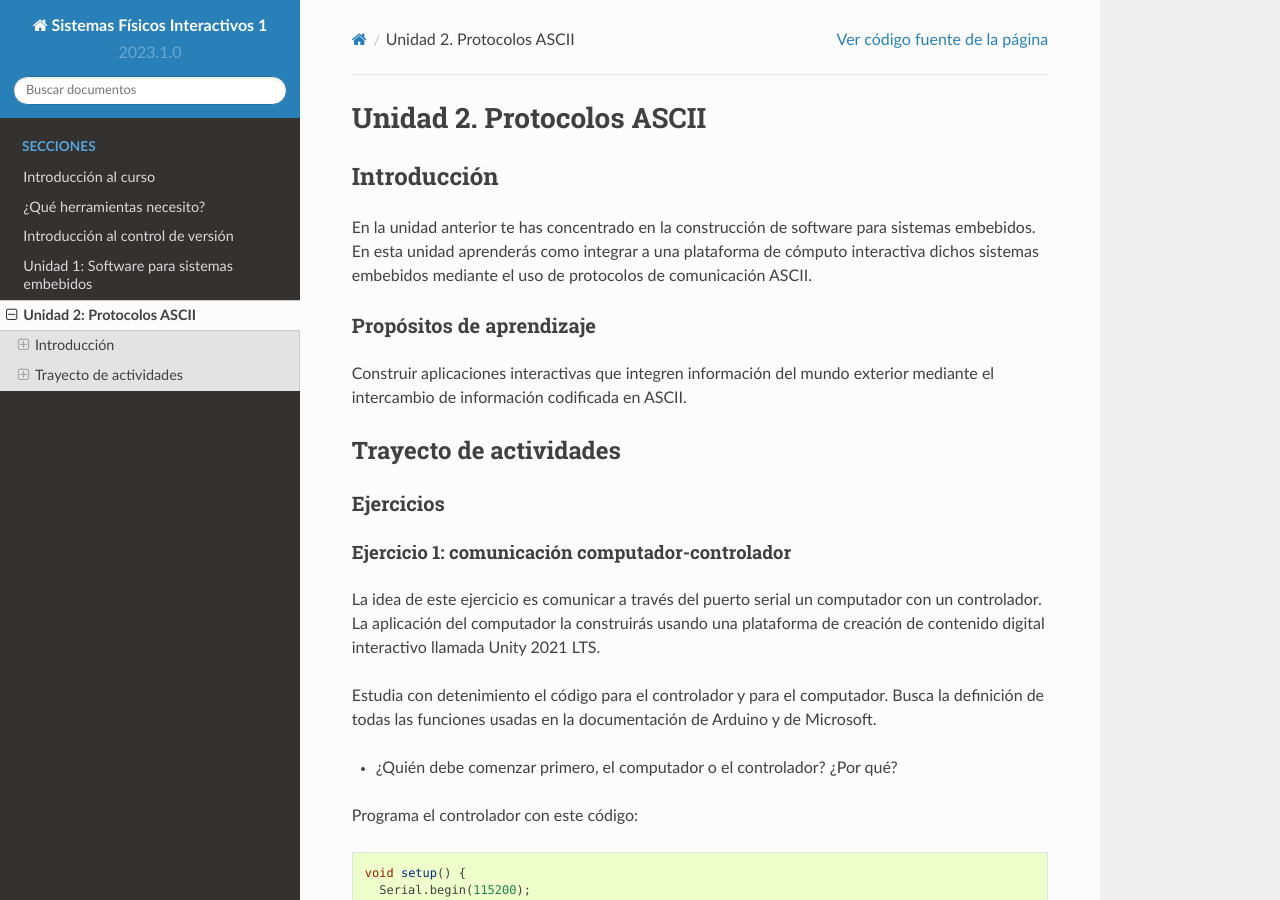
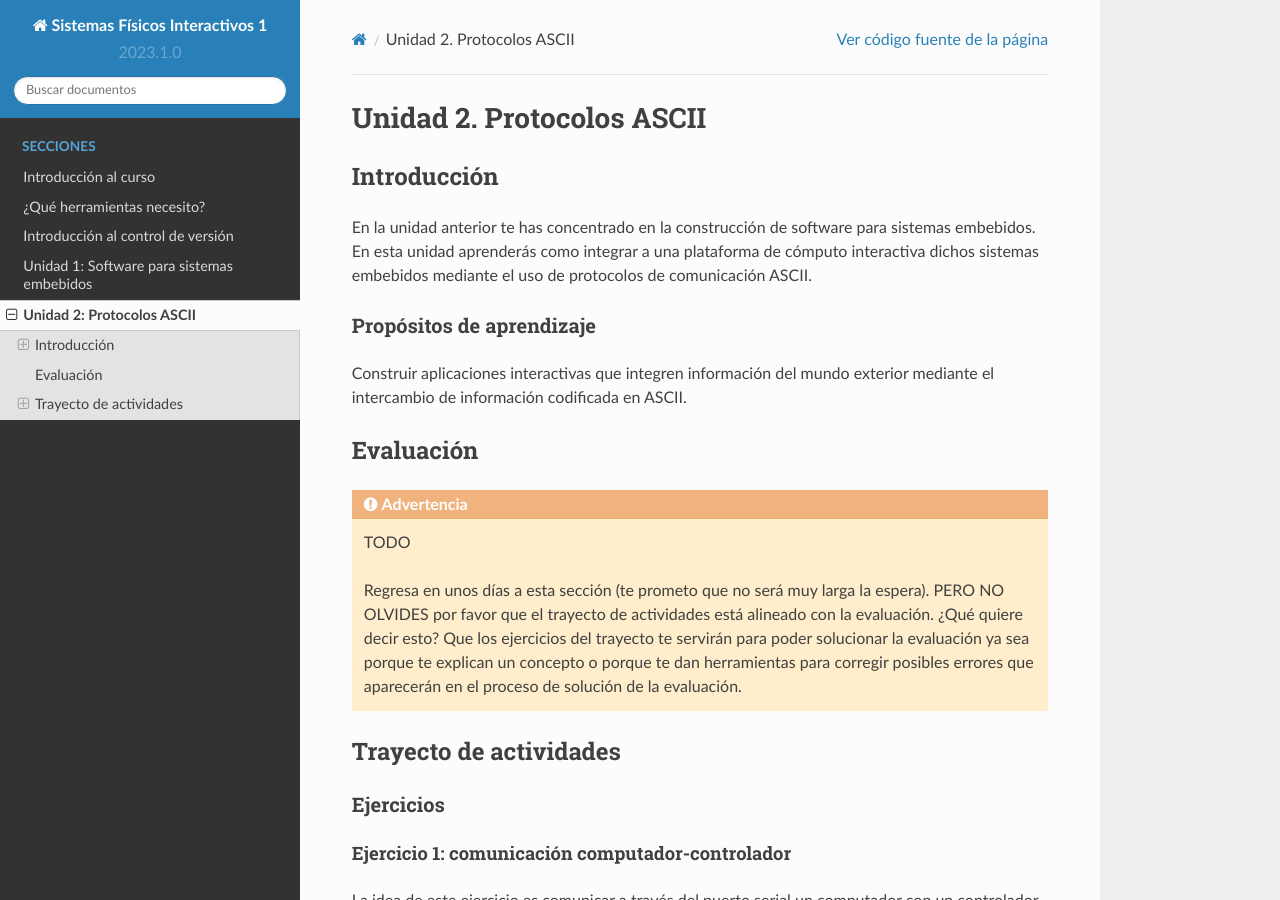
Before and after one commit to juanferfranco/SistemasFisicosInteractivos1, a Sphinx documentation site: the page built from docs/_unidad2/unidad2.rst, in a window 1280 px wide and 900 px high. Built offline with Sphinx 7.4.7 and the Read the Docs theme 2.0.0, drawn with Linux system fonts in a browser that asks for light colours.

Commit message:
Add Unit2 evaluation in TODO state

```diff
--- a/docs/_unidad2/unidad2.rst
+++ b/docs/_unidad2/unidad2.rst
@@ -16,6 +16,19 @@ Propósitos de aprendizaje
 Construir aplicaciones interactivas que integren información
 del mundo exterior mediante el intercambio de información
 codificada en ASCII.
+
+Evaluación
+---------------------------
+
+.. warning:: TODO
+
+  Regresa en unos días a esta sección (te prometo que no será muy larga
+  la espera). PERO NO OLVIDES por favor que el trayecto de actividades
+  está alineado con la evaluación. ¿Qué quiere decir esto? Que los
+  ejercicios del trayecto te servirán para poder solucionar la evaluación
+  ya sea porque te explican un concepto o porque te dan herramientas
+  para corregir posibles errores que aparecerán en el proceso de solución
+  de la evaluación.
 
 Trayecto de actividades
 ---------------------------
```
